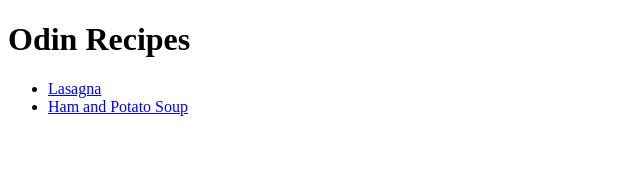
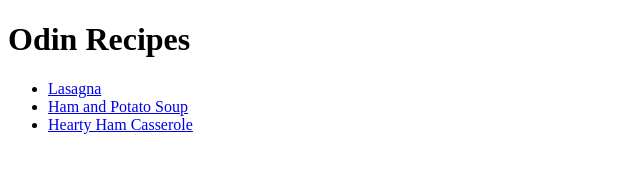
Before and after one commit to Sinixon/odin-recipes, a plain HTML site: page index.html in a window 1280 px wide. Shown: the whole page, without its empty margins (0-640 px from the left). Drawn offline with Linux system fonts and the light colour scheme.

Commit message:
Add new href for hearty ham casserole recipe on index page

```diff
--- a/index.html
+++ b/index.html
@@ -10,6 +10,7 @@
         <ul>
             <li><a href="recipes/lasagna.html">Lasagna</a></li>
             <li><a href="recipes/ham-and-potato-soup.html">Ham and Potato Soup</a></li>
+            <li><a href="recipes/hearty-ham-casserole.html">Hearty Ham Casserole</a></li>
         </ul>
     </body>
 </html>
```
